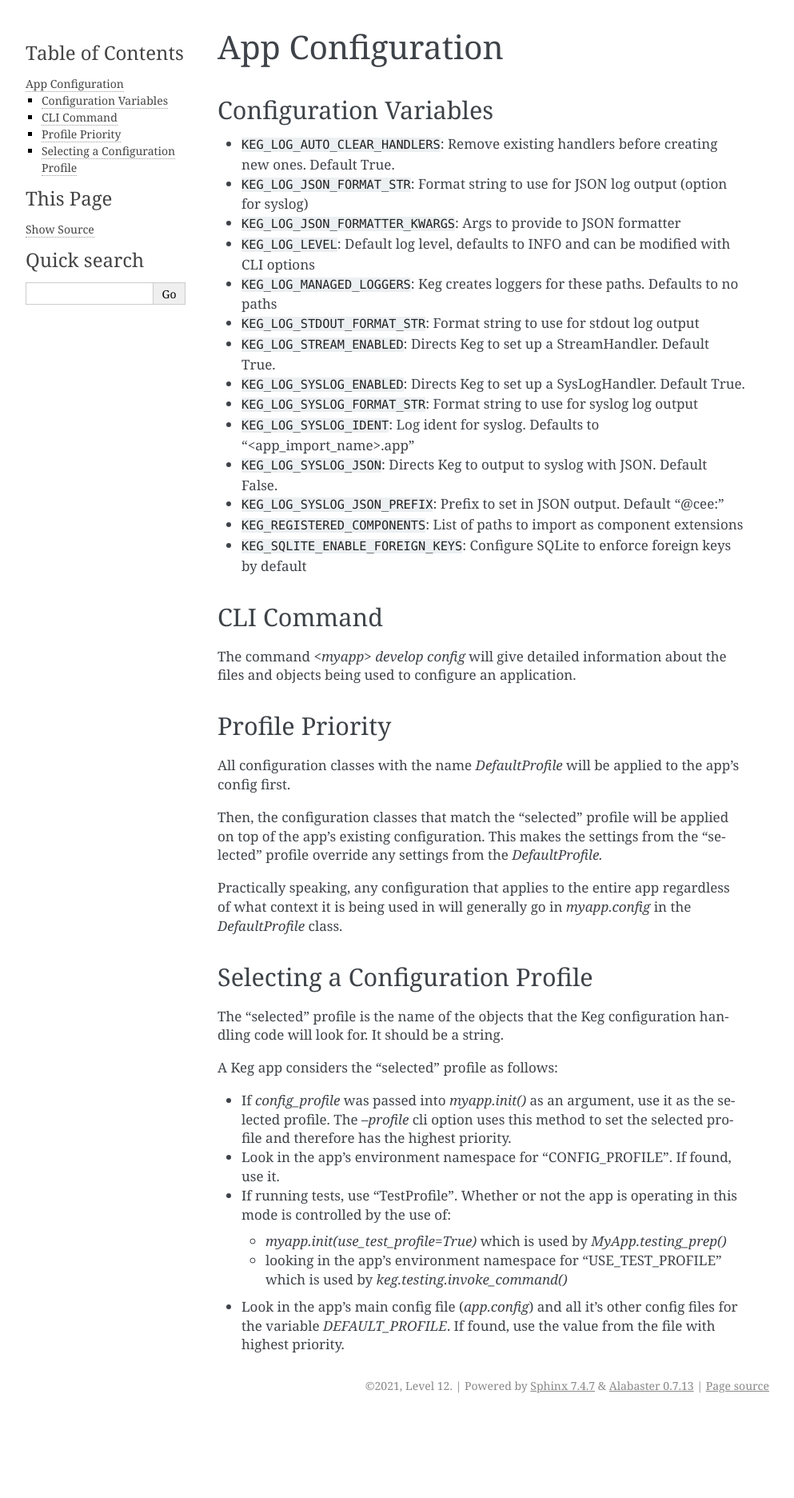
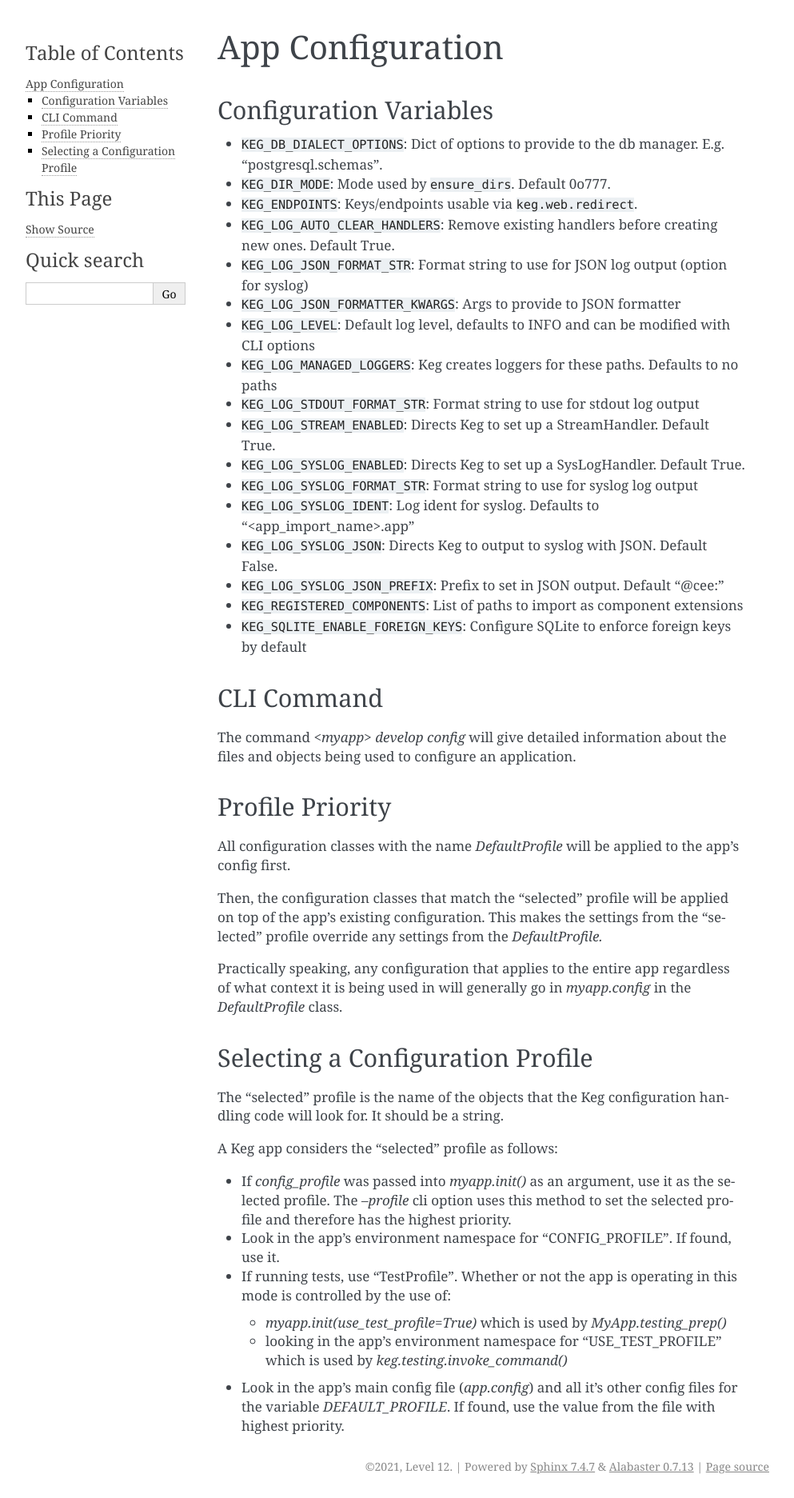
Before and after one commit to level12/keg, a Sphinx documentation site: the page built from docs/source/readme/configuration.rst, in a window 1280 px wide. Shown: the whole page at 80% size, without its empty margins (148-1141 px from the left). Built offline with Sphinx 7.4.7, drawn with Linux system fonts in a browser that asks for light colours; the version number could not be read and is left out; before the commit the page ends 1772 px from its top, so only the background shows below that.

Commit message:
remove old options and update docs

```diff
--- a/docs/source/readme/configuration.rst
+++ b/docs/source/readme/configuration.rst
@@ -4,6 +4,9 @@ App Configuration
 Configuration Variables
 -----------------------
 
+- ``KEG_DB_DIALECT_OPTIONS``: Dict of options to provide to the db manager. E.g. "postgresql.schemas".
+- ``KEG_DIR_MODE``: Mode used by ``ensure_dirs``. Default 0o777.
+- ``KEG_ENDPOINTS``: Keys/endpoints usable via ``keg.web.redirect``.
 - ``KEG_LOG_AUTO_CLEAR_HANDLERS``: Remove existing handlers before creating new ones. Default True.
 - ``KEG_LOG_JSON_FORMAT_STR``: Format string to use for JSON log output (option for syslog)
 - ``KEG_LOG_JSON_FORMATTER_KWARGS``: Args to provide to JSON formatter
```
Also changed, not shown: 1 other file.
